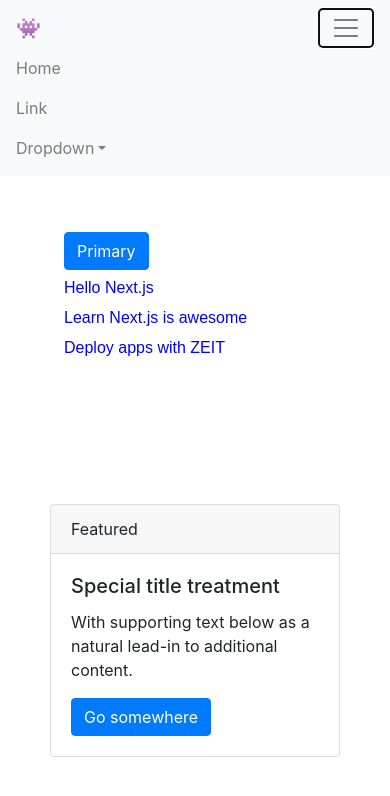
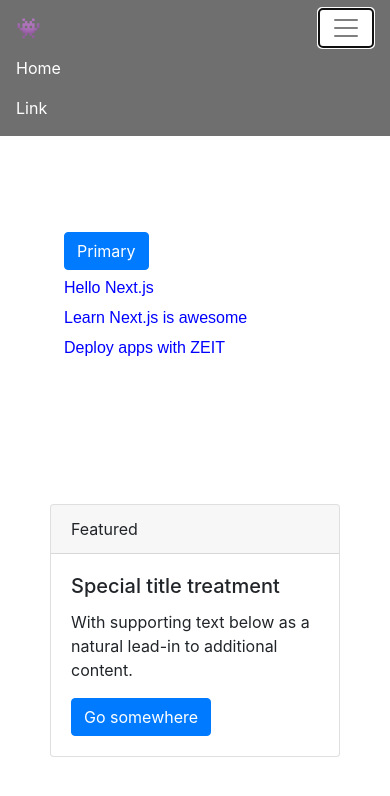
Before and after one commit to ataricoder/www, a Next.js app: page / in a window 390 px wide. Both pictures are taken after a click on the button 346 px from the left and 28 px from the top of the page. Shown: the top 796 px of the page. Built offline with nearby package versions, Linux system fonts and the light colour scheme.

Commit message:
started mobile styling

```diff
--- a/components/header/header.js
+++ b/components/header/header.js
@@ -41,7 +41,8 @@ const Header = () => {
 			}
 		});
 	});
-	const scrolled = scroll == true ? desktop.scrolled : "";
+	const desktop_scrolled = scroll == true ? desktop.scrolled : "";
+	const mobile_scrolled = scroll == true ? mobile.scrolled : "";
 
 	// MARK: Handle router and apply custom class with ternary operator
 	// useRouter is a hook, therefore can only be called inside the body of a function component
@@ -79,7 +80,7 @@ const Header = () => {
 						expand="lg"
 						variant="dark"
 						fixed="top"
-						className={desktop.navbar + " " + scrolled}
+						className={desktop.navbar + " " + desktop_scrolled}
 						// Use bsPrefix for custom class
 					>
 						<Navbar.Brand href="/">👾</Navbar.Brand>
@@ -133,31 +134,29 @@ const Header = () => {
 				</div>
 			</Desktop>
 			<Mobile>
-				<Navbar bg="light" expand="lg" fixed="top">
+				<Navbar
+					expand="lg"
+					fixed="top"
+					className={mobile.navbar + " " + mobile_scrolled}
+				>
 					<Navbar.Brand href="/">👾</Navbar.Brand>
-					<Navbar.Toggle aria-controls="basic-navbar-nav" />
-					<Navbar.Collapse id="basic-navbar-nav">
+					<Navbar.Toggle
+						aria-controls="basic-navbar-nav"
+						className={mobile.toggle}
+					/>
+					<Navbar.Collapse
+						id="basic-navbar-nav"
+						className={mobile.dropdown}
+					>
 						<Nav className="mr-auto">
-							<Nav.Link href="#home">Home</Nav.Link>
-							<Nav.Link href="#link">Link</Nav.Link>
-							<NavDropdown
-								title="Dropdown"
-								id="basic-nav-dropdown"
-							>
-								<NavDropdown.Item href="#action/3.1">
-									Action
-								</NavDropdown.Item>
-								<NavDropdown.Item href="#action/3.2">
-									Another action
-								</NavDropdown.Item>
-								<NavDropdown.Item href="#action/3.3">
-									Something
-								</NavDropdown.Item>
-								<NavDropdown.Divider />
-								<NavDropdown.Item href="#action/3.4">
-									Separated link
-								</NavDropdown.Item>
-							</NavDropdown>
+							<div className={mobile.link_group}>
+								<Nav.Link href="#home" className={mobile.link}>
+									Home
+								</Nav.Link>
+								<Nav.Link href="#link" className={mobile.link}>
+									Link
+								</Nav.Link>
+							</div>
 						</Nav>
 					</Navbar.Collapse>
 				</Navbar>
--- a/components/header/mobile.module.css
+++ b/components/header/mobile.module.css
@@ -0,0 +1,16 @@
+.navbar {
+	background-color: #00000090;
+	backdrop-filter: saturate(180%) blur(20px);
+}
+
+.link_group {
+	color: white !important;
+}
+
+.link {
+	color: white !important;
+}
+
+.toggle {
+	background-color: white !important;
+}
```
